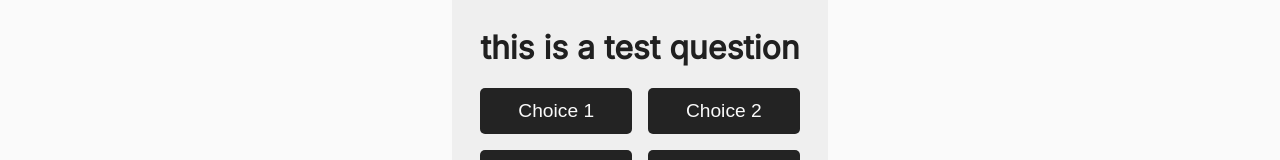
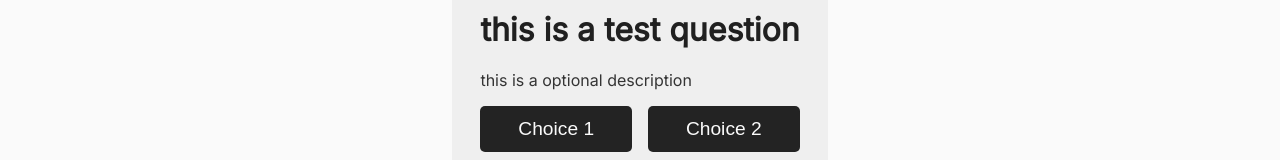
Before and after one commit to MisterCxmpy/quizio-client, a website: page src/quiz.html in a window 1280 px wide. Shown: the part 274-434 px from the top of the page. Drawn offline with Linux system fonts and the light colour scheme.

Commit message:
add description

```diff
--- a/src/css/quiz.css
+++ b/src/css/quiz.css
@@ -3,6 +3,10 @@
   background-color: rgba(223, 223, 223, 0.393);
   padding: 12px 28px;
   border-radius: 5px;
+}
+
+.quiz-card p{
+  opacity: .9;
 }
 
 .choices-grid {
--- a/src/css/style.css
+++ b/src/css/style.css
@@ -76,3 +76,7 @@ body.dark .btn {
   background: #fafafa;
   color: #232323;
 }
+
+#light {
+  display: none;
+}
--- a/src/quiz.html
+++ b/src/quiz.html
@@ -29,7 +29,7 @@
     <main class="container">
       <div class="quiz-card">
         <h1>this is a test question</h1>
-
+        <p>this is a optional description</p>
         <div class="choices-grid">
           <button class="btn choice">Choice 1</button>
           <button class="btn choice">Choice 2</button>
```
